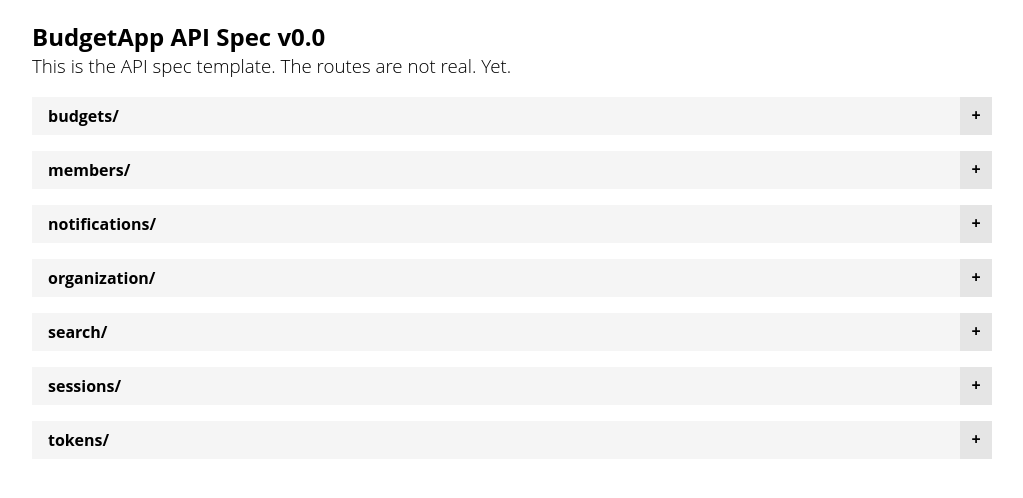
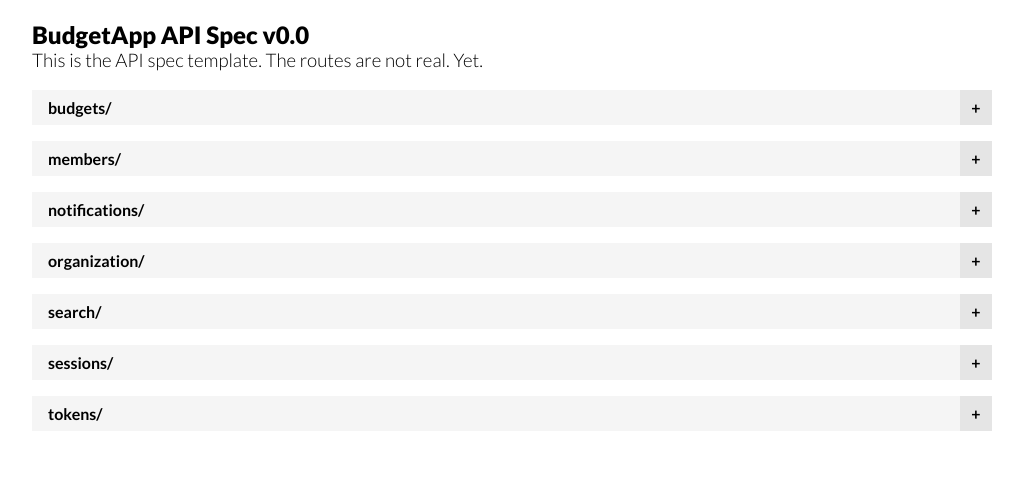
Before and after one commit to DaveMcCauley/BudgetAppAPI, a website: page src/index.html in a window 1280 px wide. Shown: the whole page, without its empty margins (128-1151 px from the left). Drawn offline with Linux system fonts and the light colour scheme.

Commit message:
Add Lato font family, and adjusted weight variables to suit. Copy .bashrc to the user folder, and removed it from the repos.

```diff
--- a/src/assets/css/scss/apidoc.scss
+++ b/src/assets/css/scss/apidoc.scss
@@ -1,7 +1,17 @@
+/* Import fonts and any partials */
+@import url(https://fonts.googleapis.com/css?family=Lato:400,300,700,900,700italic);
+
+// Basic Text size definitions
 $header-text-size:    16px;
 $base-text-size:      14px;
 $small-text-size:     13px;
 $operator-text-size:  11px;
+
+// Basic Text weight definitions
+$light:       300;
+$normal:      400;
+$heavy:       700;
+$extra-heavy: 900;
 
 
 // Color definitions
@@ -26,7 +36,7 @@ $param-color-border:      rgb(204, 204, 204);
 $param-color-border-head: $reg-gray;
 $param-color-font:        $reg-black;
 $param-color-font-head:   $reg-gray;
-$param-font-weight:       600;
+$param-font-weight:       $normal;
 $param-text-size:         14px;
 $param-text-size-head:    12px;
 
@@ -53,7 +63,7 @@ $delete-color-border: rgb(232, 198, 199);
 $opcode-border-radius: 6px;
 $opcode-font-color:    $reg-white;
 $opcode-font-size:     11px;
-$opcode-font-weight:   600;
+$opcode-font-weight:   $heavy;
 $opcode-height:        18px;
 $opcode-width:         50px;
 
@@ -67,7 +77,7 @@ $pill-color-text:       $reg-white;
 $pill-color-text-warn:  $reg-black;
 $pill-font-size:        11px;
 $pill-font-size-warn:   12px;
-$pill-font-weight:      600;
+$pill-font-weight:      $heavy;
 $pill-height:           20px;
 $pill-width:            75px;
 $pill-padding-top:      6px;
@@ -75,7 +85,7 @@ $pill-padding-top:      6px;
 
 // route content defintions
 $subtext-font-size-h1:   1em;
-$subtext-font-weight-h1: 600;
+$subtext-font-weight-h1: $extra-heavy;
 
 
 // special definitions for json code display
@@ -88,7 +98,7 @@ $json-font-weight:      500;
 
 
 // font stacks for consistency
-$normal-font-stack: 'Source Sans Pro', 'Open Sans', 'Helvetica Neue', Helvetica, Arial, sans-serif;
+$normal-font-stack: 'Lato', 'Source Sans Pro', 'Open Sans', 'Helvetica Neue', Helvetica, Arial, sans-serif;
 $code-font-stack:   Menlo, Monaco, Consolas, 'Courier New', monospace;
 
 
@@ -119,10 +129,11 @@ body {
 h1 {
   margin-bottom: 0;
   padding-bottom: 0;
+  font-weight: $extra-heavy;
 }
 
 h3 {
-  font-weight: 300;
+  font-weight: $light;
   margin-top: 0;
 }
 
@@ -141,7 +152,7 @@ h3 {
   background-color: $ac-whitesmoke;
   cursor: pointer;
   display: block;
-  font-weight: 700;
+  font-weight: $heavy;
   margin-bottom: .5em;
   padding: .5em 1em;
   position: relative;
@@ -198,7 +209,7 @@ h3 {
 
 .ac-sub .ac-label {
   background: none;
-  font-weight: 600;
+  font-weight: $heavy;
   margin-bottom: 0;
   padding: .5em 2em;
 }
@@ -429,7 +440,7 @@ h3 {
   content: 'Example';
   font-family: $normal-font-stack;
   font-size: $json-font-size-before;
-  font-weight: 700;
+  font-weight: $heavy;
   left: -0px;
   position: absolute;
   text-transform: uppercase;
```
Also changed, not shown: src/assets/css/apidoc.css, 1 other file.
